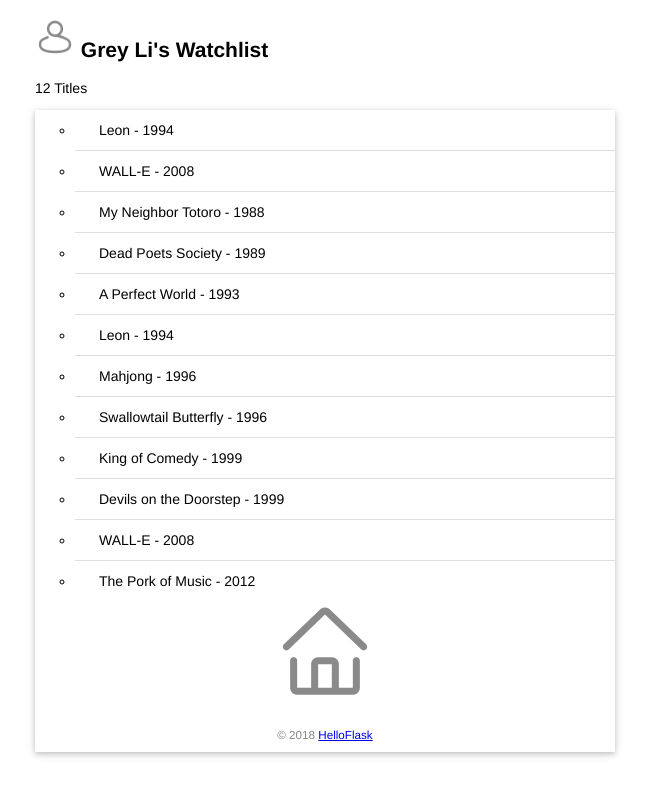
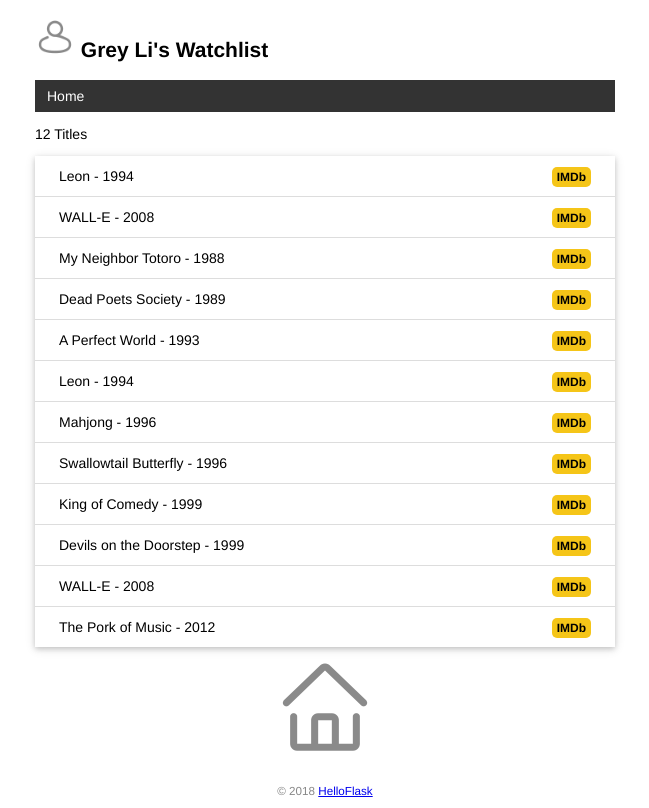
Before and after one commit to yomomoxi/watchlist, a Flask app: page / in a window 1280 px wide. Shown: the whole page, without its empty margins (315-964 px from the left). Before the commit the page ends 757 px from the top, so only its background shows below. Run offline with Flask 3, Linux system fonts and the light colour scheme; data comes from the database, SQL or seed files in the repository.

Commit message:
Add base template and error templat

```diff
--- a/app.py
+++ b/app.py
@@ -17,12 +17,21 @@ app.config['SQLALCHEMY_TRACK_MODIFICATIONS'] = False  # 关闭对模型修改的
 # 在扩展类实例化前加载配置
 db = SQLAlchemy(app)
 
+
+@app.context_processor
+def inject_user():  # 函数名可以随意修改
+    user = User.query.first()
+    return dict(user=user)  # 需要返回字典，等同于 return {'user': user}
+
+@app.errorhandler(404)
+def page_not_found(e):
+    return render_template('404.html'), 404
+
+
 @app.route('/')
 def index():
-    user = User.query.first()  # 读取用户记录
-    movies = Movie.query.all()  # 读取所有电影记录
-    return render_template('index.html', user=user, movies=movies)
-
+    movies = Movie.query.all()
+    return render_template('index.html', movies=movies)
 class User(db.Model):  # 表名将会是 user（自动生成，小写处理）
     id = db.Column(db.Integer, primary_key=True)  # 主键
     name = db.Column(db.String(20))  # 名字
--- a/static/style.css
+++ b/static/style.css
@@ -46,3 +46,16 @@ footer {
     margin: 0 auto;
     height: 100px;
 }
+.float-right {
+    float: right;
+}
+
+.imdb {
+    font-size: 12px;
+    font-weight: bold;
+    color: black;
+    text-decoration: none;
+    background: #F5C518;
+    border-radius: 5px;
+    padding: 3px 5px;
+}
--- /dev/null
+++ b/templates/base.html
@@ -0,0 +1,52 @@
+<!DOCTYPE html>
+<html lang="en">
+<head>
+    {% block head %}
+    <meta charset="utf-8">
+    <meta name="viewport" content="width=device-width, initial-scale=1.0">
+    <title>{{ user.name }}'s Watchlist</title>
+    <link rel="icon" href="{{ url_for('static', filename='favicon.ico') }}">
+    <link rel="stylesheet" href="{{ url_for('static', filename='style.css') }}" type="text/css">
+    {% endblock %}
+</head>
+<body>
+    <h2>
+        <img alt="Avatar" class="avatar" src="{{ url_for('static', filename='images/avatar.png') }}">
+        {{ user.name }}'s Watchlist
+    </h2>
+    <nav>
+        <ul>
+            <li><a href="{{ url_for('index') }}">Home</a></li>
+        </ul>
+    </nav>
+    {% block content %}{% endblock %}
+    <footer>
+        <small>&copy; 2018 <a href="http://helloflask.com/book/3">HelloFlask</a></small>
+    </footer>
+</body>
+<style>
+    nav ul {
+    list-style-type: none;
+    margin: 0;
+    padding: 0;
+    overflow: hidden;
+    background-color: #333;
+}
+
+nav li {
+    float: left;
+}
+
+nav li a {
+    display: block;
+    color: white;
+    text-align: center;
+    padding: 8px 12px;
+    text-decoration: none;
+}
+
+nav li a:hover {
+    background-color: #111;
+}
+</style>
+</html>
--- a/templates/index.html
+++ b/templates/index.html
@@ -8,25 +8,29 @@
 </head>
 <body>
 
-    <h2>
-        <img alt="Avatar" class="avatar" src="{{ url_for('static', filename='images/avatar.png') }}">
-        {{ user.name }}'s Watchlist
-    </h2>
-    {# 使用 length 过滤器获取 movies 变量的长度 #}
-    <p>{{ movies|length }} Titles</p>
-    <ul class="movie-list">
-        <ul>
-            {% for movie in movies %}  {# 迭代 movies 变量 #}
-                <!-- 左侧是变量，右侧是过滤器名 -->
-            <li>{{ movie.title }} - {{ movie.year }}</li>  {# 等同于 movie['title'] #}
-            {% endfor %}  {# 使用 endfor 标签结束 for 语句 #}
-        </ul>
-        <img alt="Walking Totoro" class="totoro" src="{{ url_for('static', filename='images/totoro.png') }}">
-        <footer>
-            <small>&copy; 2018 <a href="http://helloflask.com/book/3">HelloFlask</a></small>
+ <!-- base html -->
+ {% extends 'base.html' %}
 
-        </footer>
-    </ul>
+ {% block content %}
+ <p>{{ movies|length }} Titles</p>
+ <ul class="movie-list">
+     {% for movie in movies %}
+     <li>{{ movie.title }} - {{ movie.year }}
+         <span class="float-right">
+             <a class="imdb" href="https://www.imdb.com/find?q={{ movie.title }}" target="_blank" title="Find this movie on IMDb">IMDb</a>
+         </span>
+     </li>
+     {% endfor %}
+ </ul>
+ <img alt="Walking Totoro" class="totoro" src="{{ url_for('static', filename='images/totoro.png') }}" title="to~to~ro~">
+ {% endblock %}
+
+ <span class="float-right">
+    <a class="imdb" href="https://www.imdb.com/find?q={{ movie.title }}" target="_blank" title="Find this movie on IMDb">IMDb</a>
+</span>
 
 </body>
+<style>
+
+</style>
 </html>
```
Also changed, not shown: templates/404.html (added, +39 -0 lines).
